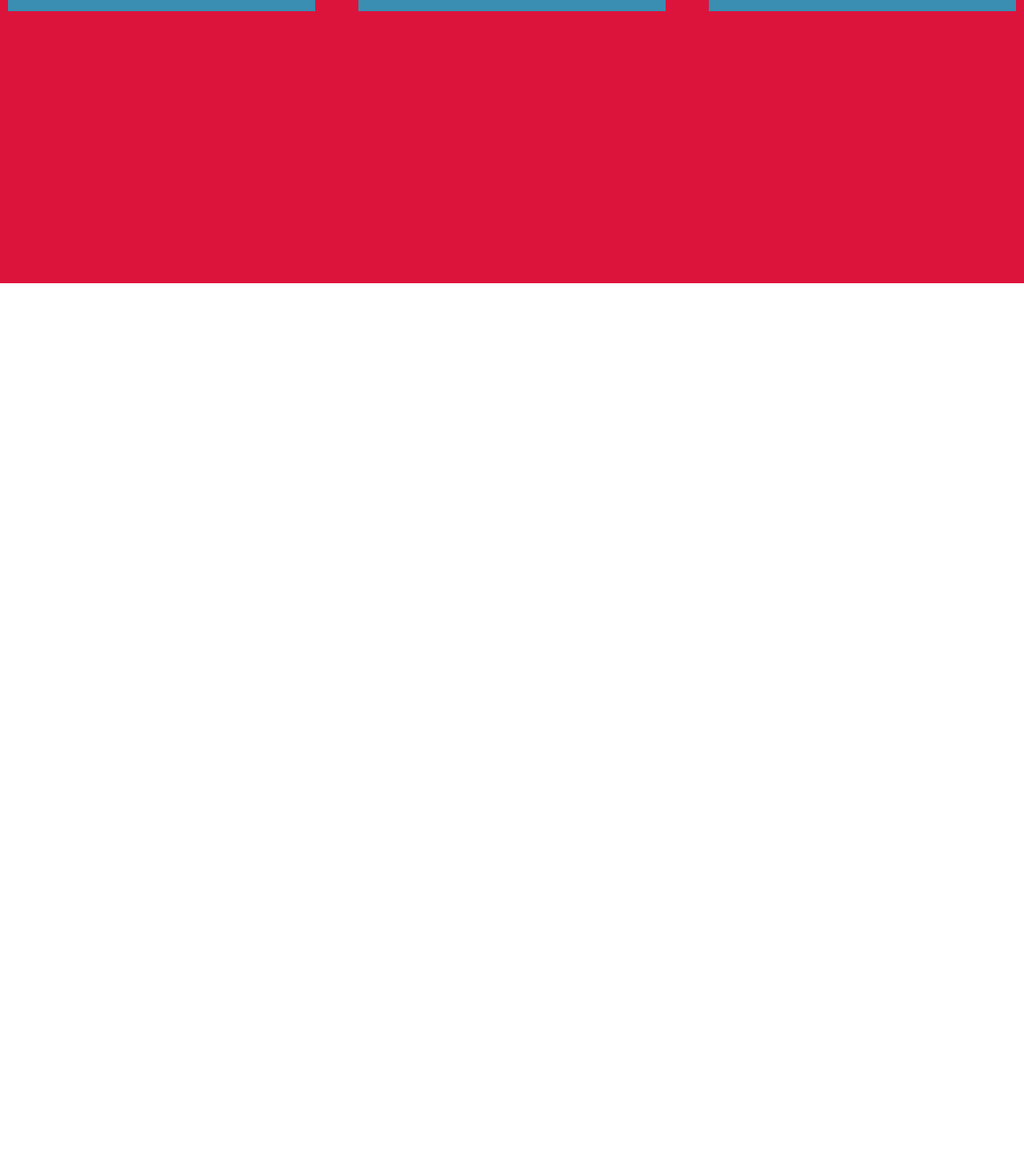
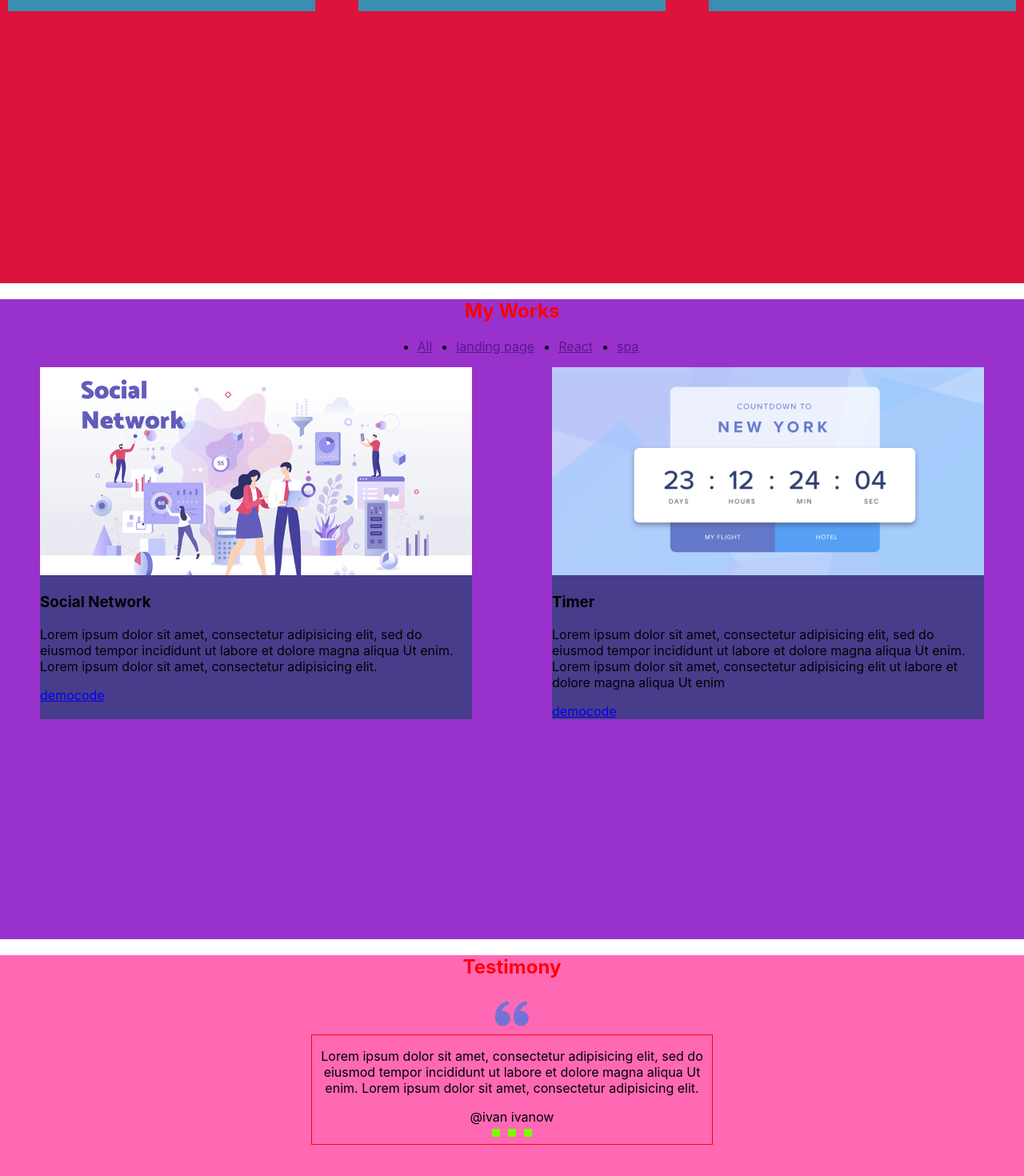
Before and after one commit to Anyaalh/portfolio-start-project-main, a React app: page / in a window 1280 px wide. Shown: the part 870-2340 px from the top of the page at 80% size. Before the commit the page ends 1224 px from the top, so only its background shows below. Built offline with nearby package versions, Linux system fonts and the light colour scheme.

Commit message:
add works and Testimony

```diff
--- a/src/App.tsx
+++ b/src/App.tsx
@@ -2,6 +2,8 @@
 import {Header} from "./layout/header/Header";
 import {Main} from "./layout/sections/main/Main";
 import {Skills} from "./layout/sections/skills/Skills";
+import {Works} from "./layout/sections/works/Works";
+import {Testimony} from "./layout/sections/testimony/Testimony";
 
 
 function App() {
@@ -10,6 +12,8 @@
             <Header/>
             <Main/>
             <Skills/>
+            <Works/>
+            <Testimony/>
         </div>
     );
 }
--- a/src/componrnts/menu/Menu.tsx
+++ b/src/componrnts/menu/Menu.tsx
@@ -1,33 +1,26 @@
 import React from 'react';
 import styled from "styled-components";
 
-export const Menu = () => {
+
+export const Menu = (props: { menuItems: Array<string> }) => {
     return (
         <StyledMenu>
             <ul>
-                    <li>
-                        <a href="">Home</a>
+
+                {props.menuItems.map((item, index) => {
+                    return <li key={index}>
+                        <a href="">{item}</a>
                     </li>
-                    <li>
-                        <a href="">Skills</a>
-                    </li>
-                    <li>
-                        <a href="">Works</a>
-                    </li>
-                    <li>
-                        <a href="">Testimony</a>
-                    </li>
-                    <li>
-                        <a href="">Contact</a>
-                    </li>
+                })}
             </ul>
         </StyledMenu>
     );
 };
 
 const StyledMenu = styled.nav`
-ul{
+  ul {
     display: flex;
-  gap: 30px
+    gap: 30px;
+    justify-content: center;
   }
 `
--- /dev/null
+++ b/src/componrnts/slider/Slider.tsx
@@ -0,0 +1,48 @@
+import React from 'react';
+import styled from "styled-components";
+import {FlexWrapper} from "../FlexWrapper";
+
+export const Slider = () => {
+    return (
+        <StyledSlider>
+            <FlexWrapper>
+            <Slide>
+                <Text>Lorem ipsum dolor sit amet, consectetur adipisicing elit, sed do eiusmod tempor incididunt ut labore et dolore magna aliqua Ut enim. Lorem ipsum dolor sit amet, consectetur adipisicing elit.</Text>
+                <Name>@ivan ivanow</Name>
+            </Slide>
+            </FlexWrapper>
+            <Pagination>
+                <span> </span>
+                <span> </span>
+                <span> </span>
+            </Pagination>
+        </StyledSlider>
+    );
+};
+
+const StyledSlider = styled.div`
+  border: 1px solid red;
+  max-width: 500px;
+  display: flex;
+  flex-direction: column;
+  align-items: center;
+`
+
+const Slide = styled.div`
+  text-align: center;
+`
+const Text = styled.p`
+
+`
+const Name = styled.span`
+
+`
+const Pagination = styled.div`
+  span {
+    display: inline-block;
+    width: 10px;
+    height: 10px;
+    margin: 5px;
+    background-color: lawngreen;
+  }
+`
--- a/src/layout/header/Header.tsx
+++ b/src/layout/header/Header.tsx
@@ -3,11 +3,14 @@
 import {Logo} from "../../componrnts/logo/Logo";
 import {Menu} from "../../componrnts/menu/Menu";
 
+
+const items =["Home", "Skills", "Works", "Testimony", "Contact"]
+
 export const Header = () => {
     return (
         <StyledHeader>
             <Logo/>
-            <Menu/>
+            <Menu menuItems={items}/>
         </StyledHeader>
     );
 }
--- /dev/null
+++ b/src/layout/sections/testimony/Testimony.tsx
@@ -0,0 +1,24 @@
+import React from 'react';
+import styled from "styled-components";
+import {SectionTitle} from "../../../componrnts/SectionTitle";
+import {Icon} from "../../../componrnts/icon/Icon";
+import {Slider} from "../../../componrnts/slider/Slider";
+import {FlexWrapper} from "../../../componrnts/FlexWrapper";
+
+export const Testimony = () => {
+    let quoteAltRight;
+    return (
+        <StyledTestimony>
+            <SectionTitle>Testimony</SectionTitle>
+            <FlexWrapper direction={"column"} align={"center"}>
+                <Icon iconId={"quote"}/>
+                <Slider/>
+            </FlexWrapper>
+        </StyledTestimony>
+    );
+};
+
+const StyledTestimony = styled.section`
+  background-color: hotpink;
+  min-height: 50vh;
+`
--- /dev/null
+++ b/src/layout/sections/works/Works.tsx
@@ -0,0 +1,32 @@
+import React from 'react';
+import styled from "styled-components";
+import {SectionTitle} from "../../../componrnts/SectionTitle";
+import {Menu} from "../../../componrnts/menu/Menu";
+import {FlexWrapper} from "../../../componrnts/FlexWrapper";
+import {Work} from "./work/Work";
+import socialImg from "./../../../assets/images/prog-1.png"
+import timerImg from "./../../../assets/images/proj-2.png"
+
+const worksIitems = ["All", "landing page", "React", "spa"]
+export const Works = () => {
+    return (
+        <StyledWorks>
+            <SectionTitle>My Works</SectionTitle>
+            <Menu menuItems={worksIitems}/>
+            <FlexWrapper justify={"space-around"}>
+                <Work title={"Social Network"}
+                      src={socialImg}
+                      text={"Lorem ipsum dolor sit amet, consectetur adipisicing elit, sed do eiusmod tempor incididunt ut labore et dolore magna aliqua Ut enim. Lorem ipsum dolor sit amet, consectetur adipisicing elit."}/>
+
+                <Work title={"Timer"}
+                      src={timerImg}
+                      text={"Lorem ipsum dolor sit amet, consectetur adipisicing elit, sed do eiusmod tempor incididunt ut labore et dolore magna aliqua Ut enim. Lorem ipsum dolor sit amet, consectetur adipisicing elit ut labore et dolore magna aliqua Ut enim"}/>
+            </FlexWrapper>
+        </StyledWorks>
+    );
+};
+
+const StyledWorks = styled.section`
+  min-height: 100vh;
+  background-color: darkorchid;
+`
--- /dev/null
+++ b/src/layout/sections/works/work/Work.tsx
@@ -0,0 +1,42 @@
+import React from 'react';
+import styled from "styled-components";
+
+type WorkPropsType = {
+    title: string
+    text: string
+    src: string
+}
+
+export const Work = (props: WorkPropsType) => {
+    return (
+        <StyledWork>
+            <Image src={props.src} alt={""}/>
+            <Title>{props.title}</Title>
+            <Text>{props.text}</Text>
+            <Link href={"#"}>demo</Link>
+            <Link href={"#"}>code</Link>
+        </StyledWork>
+    );
+};
+
+const StyledWork = styled.div`
+background-color: darkslateblue;
+  max-width: 540px;
+  width: 100%;
+`
+
+const Image = styled.img`
+  width: 100%;
+  height: 260px;
+  object-fit: cover;
+`
+
+const Link = styled.a`
+
+`
+const Title = styled.h3`
+
+`
+const Text = styled.p`
+
+`
```
Also changed, not shown: src/assets/images/icons-sprite.svg. Lines whose indentation alone changed are shown as unchanged.
